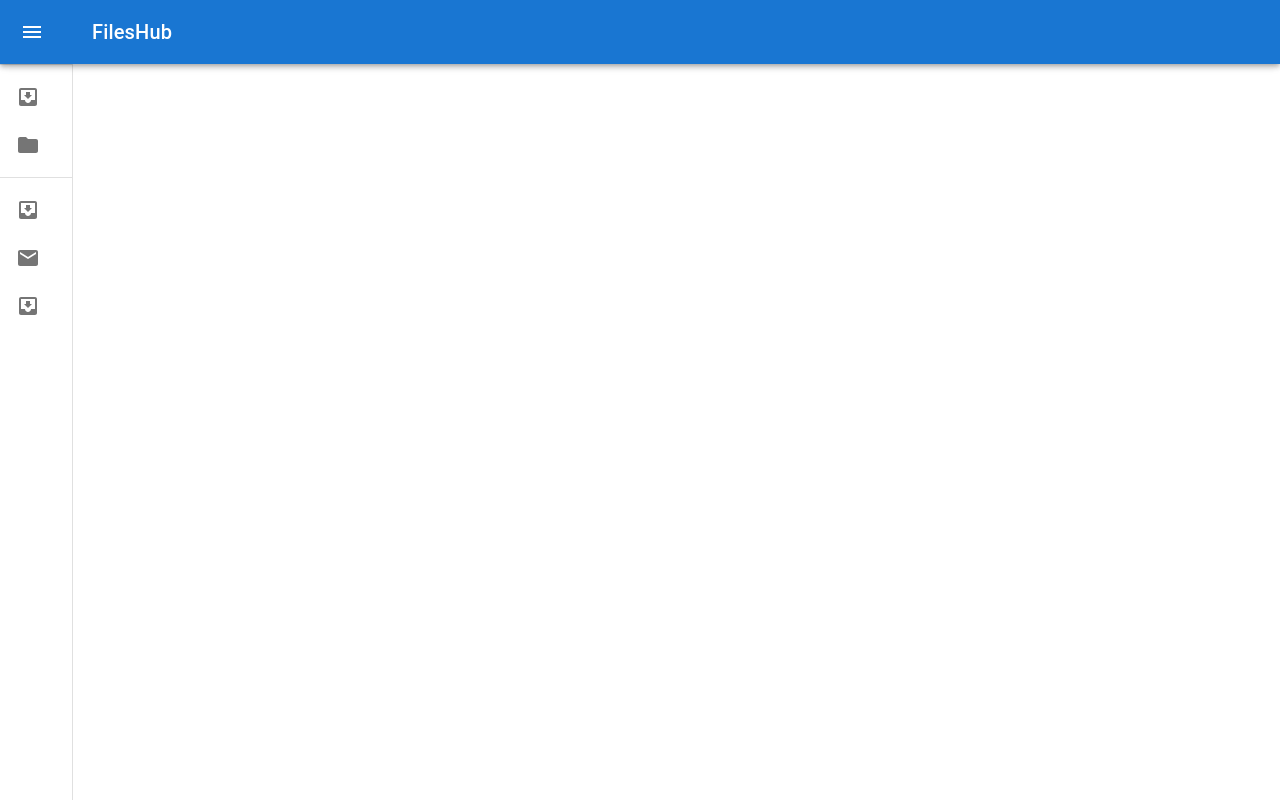
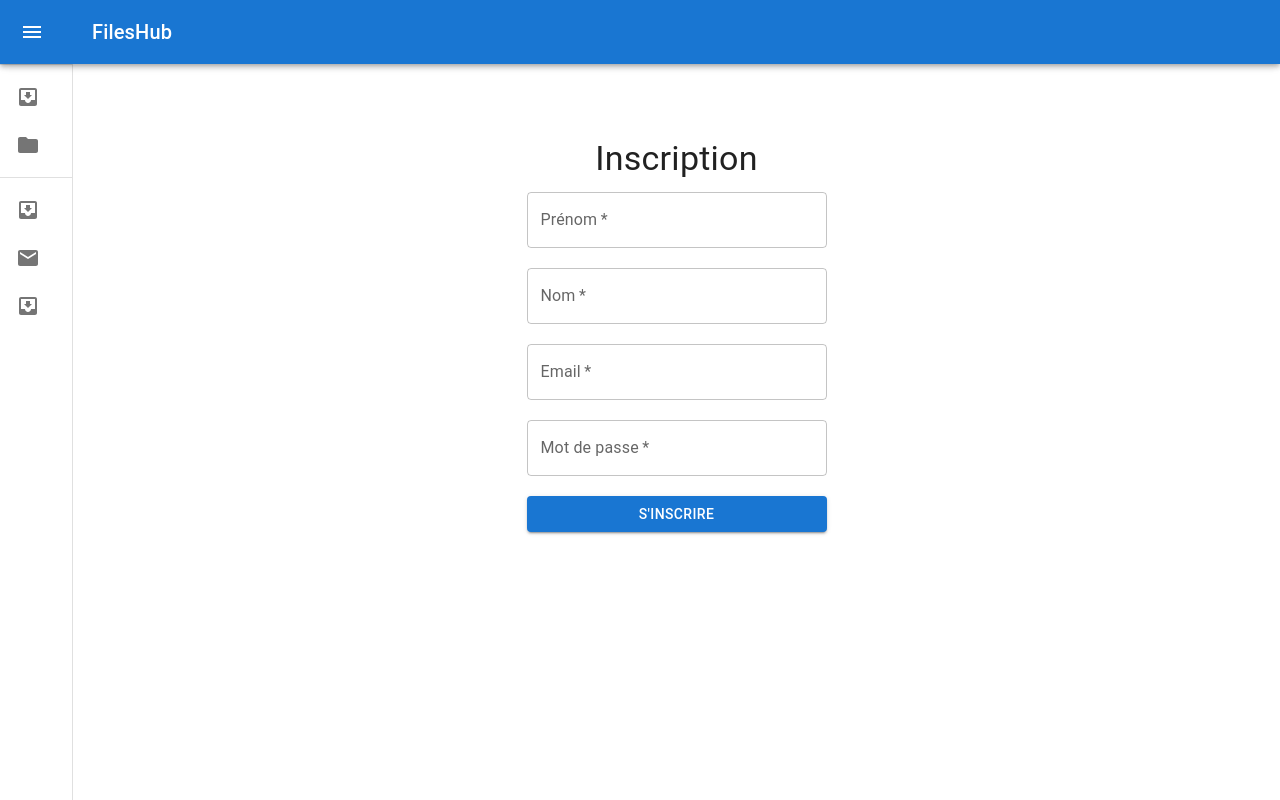
Before and after one commit to Calamia92/DoctoPet, a React app in the folder frontend/: page /register in a window 1280 px wide. Built offline with nearby package versions, Linux system fonts and the light colour scheme.

Commit message:
auth page and begin apointement

```diff
--- /dev/null
+++ b/frontend/src/Apointement.tsx
@@ -0,0 +1,7 @@
+import React, { useState } from 'react';
+
+const Appointment = () => {
+    return <p>Apointement Page</p>;
+}
+
+export default Appointment;
--- a/frontend/src/App.tsx
+++ b/frontend/src/App.tsx
@@ -2,6 +2,9 @@ import React from 'react';
 import { BrowserRouter as Router, Route, Routes } from 'react-router-dom';
 import Layout from './Layout';
 import FileManager from './FileManager';
+import Appointment from './Apointement';
+import Login from './Login';
+import Register from './Register';
 
 const App: React.FC = () => {
   return (
@@ -9,6 +12,9 @@ const App: React.FC = () => {
       <Layout>
         <Routes>
           <Route path="/file-manager" element={<FileManager />} />
+          <Route path="/apointements" element={<Appointment />} />
+          <Route path="/login" element={<Login />} />
+          <Route path="/register" element={<Register />} />
           <Route path="/" element={<div>Home Page</div>} />
         </Routes>
       </Layout>
--- /dev/null
+++ b/frontend/src/Login.tsx
@@ -0,0 +1,62 @@
+import React, { useState } from 'react';
+import { TextField, Button, Box, Typography } from '@mui/material';
+
+const Login = () => {
+    const [email, setEmail] = useState('');
+    const [password, setPassword] = useState('');
+
+    const handleEmailChange = (event: React.ChangeEvent<HTMLInputElement>) => {
+        setEmail(event.target.value);
+    };
+
+    const handlePasswordChange = (event: React.ChangeEvent<HTMLInputElement>) => {
+        setPassword(event.target.value);
+    };
+
+    const handleSubmit = (event: React.FormEvent) => {
+        event.preventDefault();
+        console.log('Email:', email);
+        console.log('Password:', password);
+    };
+
+    return (
+        <Box
+            component="form"
+            onSubmit={handleSubmit}
+            sx={{
+                display: 'flex',
+                flexDirection: 'column',
+                alignItems: 'center',
+                justifyContent: 'center',
+                marginTop: '50px',
+            }}
+        >
+            <Typography variant="h4" component="h1" gutterBottom>
+                Connexion
+            </Typography>
+            <TextField
+                label="Email"
+                variant="outlined"
+                type="email"
+                value={email}
+                onChange={handleEmailChange}
+                sx={{ marginBottom: '20px', width: '300px' }}
+                required
+            />
+            <TextField
+                label="Mot de passe"
+                variant="outlined"
+                type="password"
+                value={password}
+                onChange={handlePasswordChange}
+                sx={{ marginBottom: '20px', width: '300px' }}
+                required
+            />
+            <Button type="submit" variant="contained" color="primary" sx={{ width: '300px' }}>
+                Se connecter
+            </Button>
+        </Box>
+    );
+}
+
+export default Login;
--- /dev/null
+++ b/frontend/src/Register.tsx
@@ -0,0 +1,91 @@
+import React, { useState } from 'react';
+import { TextField, Button, Box, Typography } from '@mui/material';
+
+const Register = () => {
+    const [firstName, setFirstName] = useState('');
+    const [lastName, setLastName] = useState('');
+    const [email, setEmail] = useState('');
+    const [password, setPassword] = useState('');
+
+    const handleFirstNameChange = (event: React.ChangeEvent<HTMLInputElement>) => {
+        setFirstName(event.target.value);
+    };
+
+    const handleLastNameChange = (event: React.ChangeEvent<HTMLInputElement>) => {
+        setLastName(event.target.value);
+    };
+
+    const handleEmailChange = (event: React.ChangeEvent<HTMLInputElement>) => {
+        setEmail(event.target.value);
+    };
+
+    const handlePasswordChange = (event: React.ChangeEvent<HTMLInputElement>) => {
+        setPassword(event.target.value);
+    };
+
+    const handleSubmit = (event: React.FormEvent) => {
+        event.preventDefault();
+        // Logique de soumission ici
+        console.log('First Name:', firstName);
+        console.log('Last Name:', lastName);
+        console.log('Email:', email);
+        console.log('Password:', password);
+    };
+
+    return (
+        <Box
+            component="form"
+            onSubmit={handleSubmit}
+            sx={{
+                display: 'flex',
+                flexDirection: 'column',
+                alignItems: 'center',
+                justifyContent: 'center',
+                marginTop: '50px',
+            }}
+        >
+            <Typography variant="h4" component="h1" gutterBottom>
+                Inscription
+            </Typography>
+            <TextField
+                label="Prénom"
+                variant="outlined"
+                value={firstName}
+                onChange={handleFirstNameChange}
+                sx={{ marginBottom: '20px', width: '300px' }}
+                required
+            />
+            <TextField
+                label="Nom"
+                variant="outlined"
+                value={lastName}
+                onChange={handleLastNameChange}
+                sx={{ marginBottom: '20px', width: '300px' }}
+                required
+            />
+            <TextField
+                label="Email"
+                variant="outlined"
+                type="email"
+                value={email}
+                onChange={handleEmailChange}
+                sx={{ marginBottom: '20px', width: '300px' }}
+                required
+            />
+            <TextField
+                label="Mot de passe"
+                variant="outlined"
+                type="password"
+                value={password}
+                onChange={handlePasswordChange}
+                sx={{ marginBottom: '20px', width: '300px' }}
+                required
+            />
+            <Button type="submit" variant="contained" color="primary" sx={{ width: '300px' }}>
+                S'inscrire
+            </Button>
+        </Box>
+    );
+}
+
+export default Register;
--- a/frontend/webpack.config.js
+++ b/frontend/webpack.config.js
@@ -2,6 +2,7 @@ const path = require('path');
 const HtmlWebpackPlugin = require('html-webpack-plugin');
 
 module.exports = {
+  mode: 'development',
   entry: './src/index.tsx',
   output: {
     path: path.resolve(__dirname, 'dist'),
@@ -26,7 +27,9 @@ module.exports = {
   },
   devServer: {
     historyApiFallback: true,
-    contentBase: path.join(__dirname, 'dist'),
+    static: {
+      directory: path.join(__dirname, 'dist'),
+    },
     compress: true,
     port: 9000
   },
@@ -34,5 +37,10 @@ module.exports = {
     new HtmlWebpackPlugin({
       template: './public/index.html'
     })
-  ]
+  ],
+  performance: {
+    hints: false,
+    maxAssetSize: 512000,
+    maxEntrypointSize: 512000
+  }
 };
```
